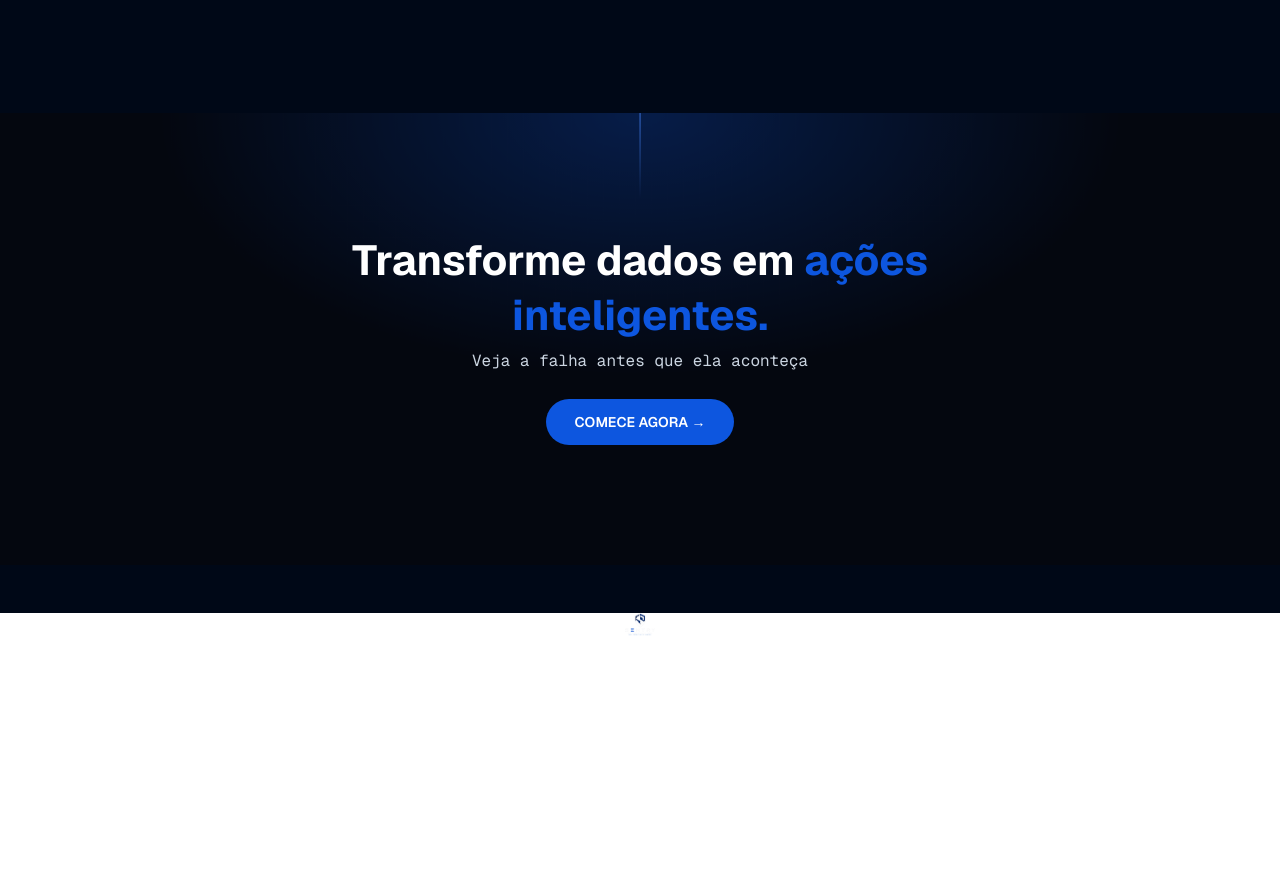
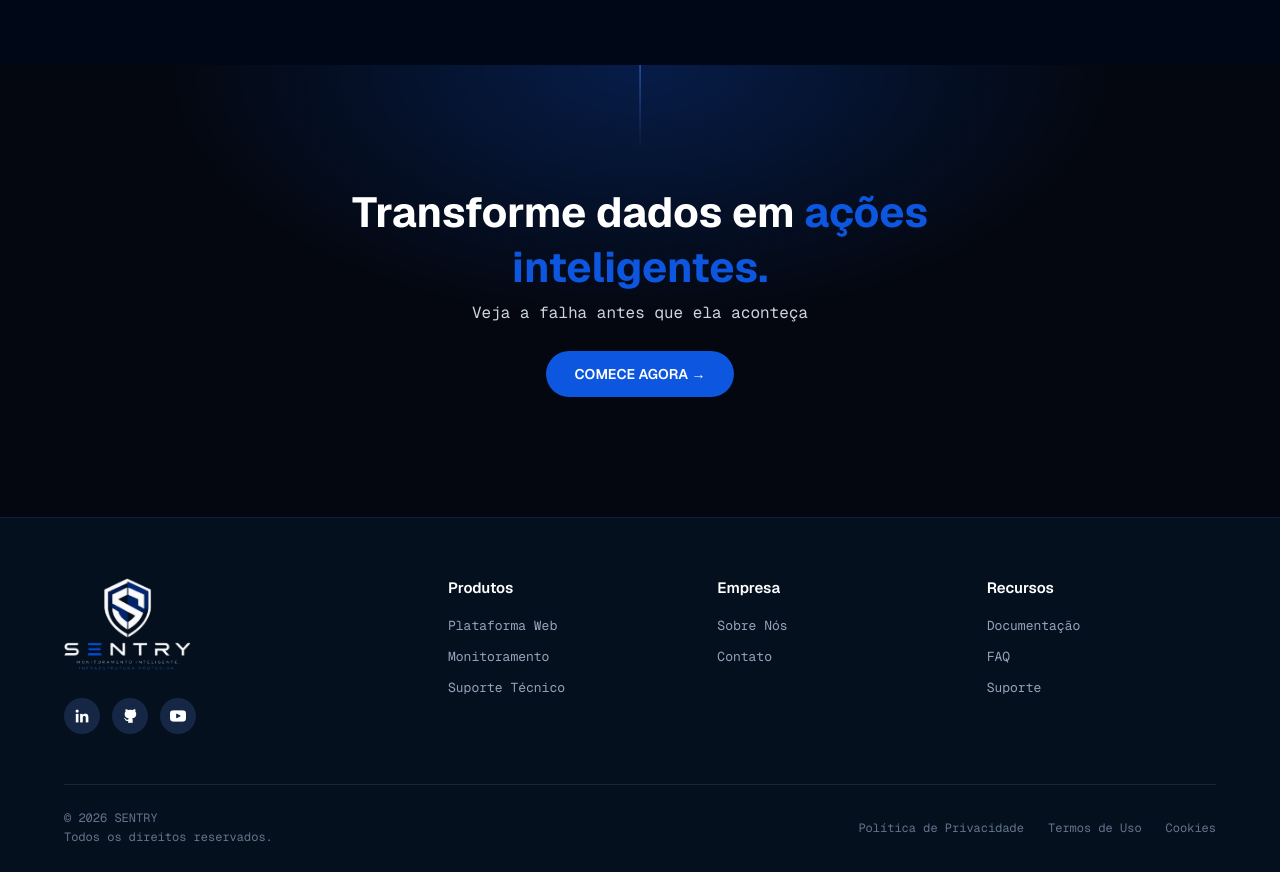
Before and after one commit to projeto-2sem/sentry, a website: page web-data-viz/public/index.html in a window 1280 px wide. Shown: the part 3342-4214 px from the top of the page. Before the commit the page ends 3979 px from the top, so only its background shows below. Drawn offline with nearby package versions, Linux system fonts and the light colour scheme.

Commit message:
Feat: footer complete

```diff
--- a/web-data-viz/public/css/home.css
+++ b/web-data-viz/public/css/home.css
@@ -569,6 +569,122 @@ section{
   background-color: #073384;
 }
 
+/* Footer */
+
+.footer{
+    background-color: #05101f;
+    border-top: 1px solid rgba(59, 130, 246, 0.15);
+    padding-top: 60px;
+}
+
+.footer .container{
+    padding: 0 clamp(24px, 5vw, 100px);
+}
+
+.cima{
+    display: grid;
+    grid-template-columns: 1.5fr 1fr 1fr 1fr;
+    gap: 40px;
+    padding-bottom: 50px;
+}
+
+.footer-brand{
+    display: flex;
+    flex-direction: column;
+    gap: 20px;
+}
+
+.footer-brand .logo img{
+    height: 100px;
+}
+
+.footer-social{
+    display: flex;
+    gap: 12px;
+}
+
+.footer-social a{
+    width: 36px;
+    height: 36px;
+    border-radius: 50%;
+    background-color: #152744;
+    display: flex;
+    align-items: center;
+    justify-content: center;
+    transition: 0.3s;
+}
+
+.footer-social a:hover{
+    background-color: #0d56df;
+}
+
+.footer-social img{
+    width: 16px;
+    height: 16px;
+}
+
+.footer-col{
+    display: flex;
+    flex-direction: column;
+    gap: 14px;
+}
+
+.footer-col h4{
+    color: #ffffff;
+    font-family: "Geist", sans-serif;
+    font-size: 15px;
+    font-weight: 600;
+    margin-bottom: 6px;
+}
+
+.footer-col a{
+    color: #94a3b8;
+    font-family: "Geist Mono", monospace;
+    font-size: 13px;
+    text-decoration: none;
+    transition: 0.2s;
+    width: fit-content;
+}
+
+.footer-col a:hover{
+    color: #60a5fa;
+}
+
+.baixo{
+    border-top: 1px solid rgba(148, 163, 184, 0.15);
+    padding: 24px 0;
+    display: flex;
+    align-items: center;
+    justify-content: space-between;
+    flex-wrap: wrap;
+    gap: 16px;
+}
+
+.baixo p{
+    color: #64748b;
+    font-family: "Geist Mono", monospace;
+    font-size: 12px;
+    line-height: 1.6;
+}
+
+.baixo-links{
+    display: flex;
+    gap: 24px;
+}
+
+.baixo-links a{
+    color: #64748b;
+    font-family: "Geist Mono", monospace;
+    font-size: 12px;
+    text-decoration: none;
+    transition: 0.2s;
+}
+
+.baixo-links a:hover{
+    color: #60a5fa;
+}
+
+
 /* ADAPTAÇÃO A OUTRAS TELAS */
 
 
@@ -675,5 +791,18 @@ section{
     right: 24px;
   }
 
+  .cima{
+        grid-template-columns: 1fr 1fr;
+    }
+
+    .footer-brand{
+        grid-column: span 2;
+    }
+
+    .baixo{
+        flex-direction: column;
+        align-items: flex-start;
+    }
+
 
 }
--- a/web-data-viz/public/index.html
+++ b/web-data-viz/public/index.html
@@ -155,10 +155,7 @@
 
             <div class="card" id="card3">
               <div class="card-img">
-                  <img
-                    src="assets/imgs/disco.png"
-                    alt="Monitoramento de Disco"
-                  />
+                <img src="assets/imgs/disco.png" alt="Monitoramento de Disco" />
               </div>
               <div class="card-texto">
                 <div class="card-icon">
@@ -257,23 +254,28 @@
         <div class="grid-sct5">
           <div
             class="card-diferencial card-grande"
-            style="background-image: url('./assets/imgs/sct5-2.jpg')"
+            style="background-image: url(&quot;./assets/imgs/sct5-2.jpg&quot;)"
           >
-
             <div class="texto-card5">
               <h3>Monitoramento focado no SCADA</h3>
               <p>Monitoramento com total foco na infraestrutura do SCADA</p>
             </div>
           </div>
 
-          <div class="card-diferencial" style="background-image: url(./assets/imgs/sct5-1.jpg)">
+          <div
+            class="card-diferencial"
+            style="background-image: url(./assets/imgs/sct5-1.jpg)"
+          >
             <div class="texto-card5">
               <h3>Segurança</h3>
               <p>Prezamos pela privacidade e segurança de sua aplicação</p>
             </div>
           </div>
 
-          <div class="card-diferencial" style="background-image: url(./assets/imgs/sct5-3.jpg)">
+          <div
+            class="card-diferencial"
+            style="background-image: url(./assets/imgs/sct5-3.jpg)"
+          >
             <div class="texto-card5">
               <h3>Visão holística</h3>
               <p>Buscando o melhor para o seu sistema SCADA</p>
@@ -283,8 +285,10 @@
       </div>
     </section>
 
-    <section>
-      <div class="section6" style="background-image: url(./assets/imgs/institucional2.png)">
+    <section
+      class="section6"
+      style="background-image: url(./assets/imgs/institucional2.png)"
+    >
       <div class="sct6-container">
         <div class="sct6-content">
           <h2>
@@ -295,22 +299,57 @@
         </div>
         <button>COMECE AGORA →</button>
       </div>
-      </div>
     </section>
 
     <div class="footer">
       <div class="container">
         <div class="cima">
+          <div class="footer-brand">
             <div class="logo">
               <img src="assets/imgs/logo-footer.png" alt="Logo Sentry" />
             </div>
-          <div class="container-links">
-            <div class="links">
-              <a href=""></a>
+            <div class="footer-social">
+              <a href="https://br.linkedin.com/"
+                ><img src="assets/icon/linkedin.png" alt="LinkedIn"
+              /></a>
+              <a href="https://github.com/orgs/projeto-2sem/repositories"
+                ><img src="assets/icon/github.png" alt="Facebook"
+              /></a>
+              <a href="https://www.youtube.com/watch?v=X79tPT3qQic"
+                ><img src="assets/icon/youtube.png" alt="Youtube"
+              /></a>
             </div>
           </div>
+
+          <div class="footer-col">
+            <h4>Produtos</h4>
+            <a href="#">Plataforma Web</a>
+            <a href="#">Monitoramento</a>
+            <a href="#">Suporte Técnico</a>
           </div>
-        <div class="baixo"></div>
+
+          <div class="footer-col">
+            <h4>Empresa</h4>
+            <a href="#">Sobre Nós</a>
+            <a href="#">Contato</a>
+          </div>
+
+          <div class="footer-col">
+            <h4>Recursos</h4>
+            <a href="#">Documentação</a>
+            <a href="#">FAQ</a>
+            <a href="#">Suporte</a>
+          </div>
+        </div>
+
+        <div class="baixo">
+          <p>© 2026 SENTRY <br />Todos os direitos reservados.</p>
+          <div class="baixo-links">
+            <a href="#">Política de Privacidade</a>
+            <a href="#">Termos de Uso</a>
+            <a href="#">Cookies</a>
+          </div>
+        </div>
       </div>
     </div>
 
```
Also changed, not shown: web-data-viz/public/assets/icon/github.png (added), web-data-viz/public/assets/icon/linkedin.png (added), web-data-viz/public/assets/icon/youtube.png (added). Lines whose indentation alone changed are shown as unchanged.
